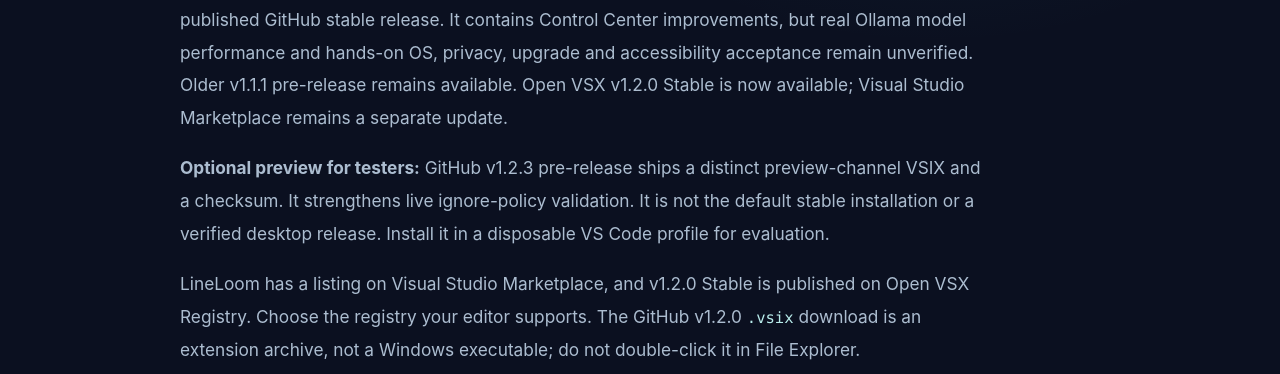
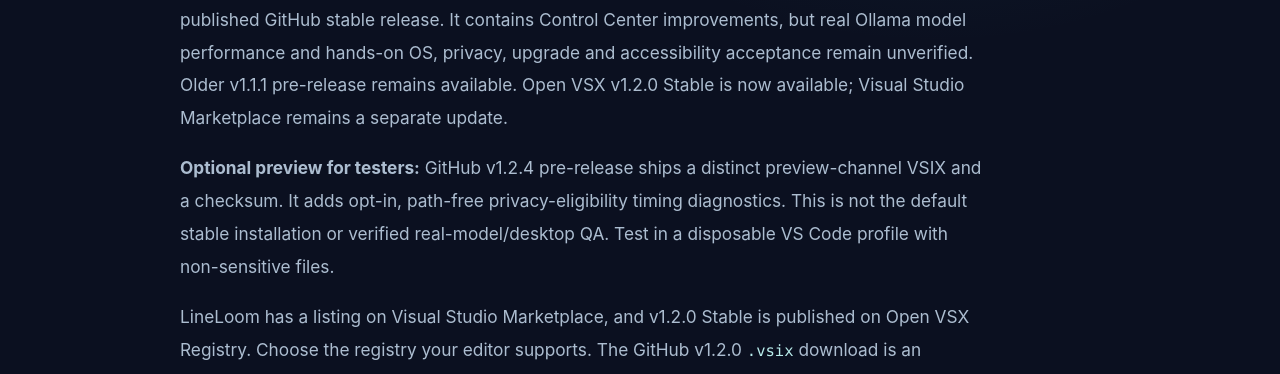
Before and after one commit to sanskarIN/LineLoom, a website: page site/install.html in a window 1280 px wide. Shown: the part 412-786 px from the top of the page. Drawn offline with Linux system fonts and the light colour scheme.

Commit message:
docs(install): link published v1.2.4 preview VSIX and checksum

```diff
--- a/site/install.html
+++ b/site/install.html
@@ -21,7 +21,7 @@
     <p class="section-kicker">LINELOOM HELP / GITHUB STABLE v1.2.0</p>
     <h1>Install the extension.<br><span class="brand-accent">In the right editor.</span></h1>
     <p class="doc-intro"><strong>Latest GitHub stable: v1.2.0.</strong> Download <a href="https://github.com/sanskarIN/LineLoom/releases/download/v1.2.0/LineLoom-1.2.0.vsix"><code>LineLoom-1.2.0.vsix</code></a> and its SHA-256 checksum from the <a href="https://github.com/sanskarIN/LineLoom/releases/tag/v1.2.0">published GitHub stable release</a>. It contains Control Center improvements, but real Ollama model performance and hands-on OS, privacy, upgrade and accessibility acceptance remain unverified. Older <a href="https://github.com/sanskarIN/LineLoom/releases/tag/v1.1.1">v1.1.1 pre-release</a> remains available. Open VSX v1.2.0 Stable is now available; Visual Studio Marketplace remains a separate update.</p>
-    <p class="doc-intro"><strong>Optional preview for testers:</strong> <a href="https://github.com/sanskarIN/LineLoom/releases/tag/v1.2.3">GitHub v1.2.3 pre-release</a> ships a distinct <a href="https://github.com/sanskarIN/LineLoom/releases/download/v1.2.3/LineLoom-1.2.3.vsix">preview-channel VSIX</a> and a <a href="https://github.com/sanskarIN/LineLoom/releases/download/v1.2.3/LineLoom-1.2.3.sha256">checksum</a>. It strengthens live ignore-policy validation. It is not the default stable installation or a verified desktop release. Install it in a disposable VS Code profile for evaluation.</p>
+    <p class="doc-intro"><strong>Optional preview for testers:</strong> <a href="https://github.com/sanskarIN/LineLoom/releases/tag/v1.2.4">GitHub v1.2.4 pre-release</a> ships a distinct <a href="https://github.com/sanskarIN/LineLoom/releases/download/v1.2.4/LineLoom-1.2.4.vsix">preview-channel VSIX</a> and a <a href="https://github.com/sanskarIN/LineLoom/releases/download/v1.2.4/LineLoom-1.2.4.sha256">checksum</a>. It adds opt-in, path-free privacy-eligibility timing diagnostics. This is not the default stable installation or verified real-model/desktop QA. Test in a disposable VS Code profile with non-sensitive files.</p>
     <p class="doc-intro">LineLoom has a listing on <a href="https://marketplace.visualstudio.com/items?itemName=SanskarCodes.lineloom">Visual Studio Marketplace</a>, and v1.2.0 Stable is published on <a href="https://open-vsx.org/extension/SanskarCodes/lineloom">Open VSX Registry</a>. Choose the registry your editor supports. The GitHub v1.2.0 <code>.vsix</code> download is an extension archive, not a Windows executable; do not double-click it in File Explorer.</p>
     <section class="doc-block" id="marketplace">
       <h2>Recommended — Install from VS Code Marketplace</h2>
```
